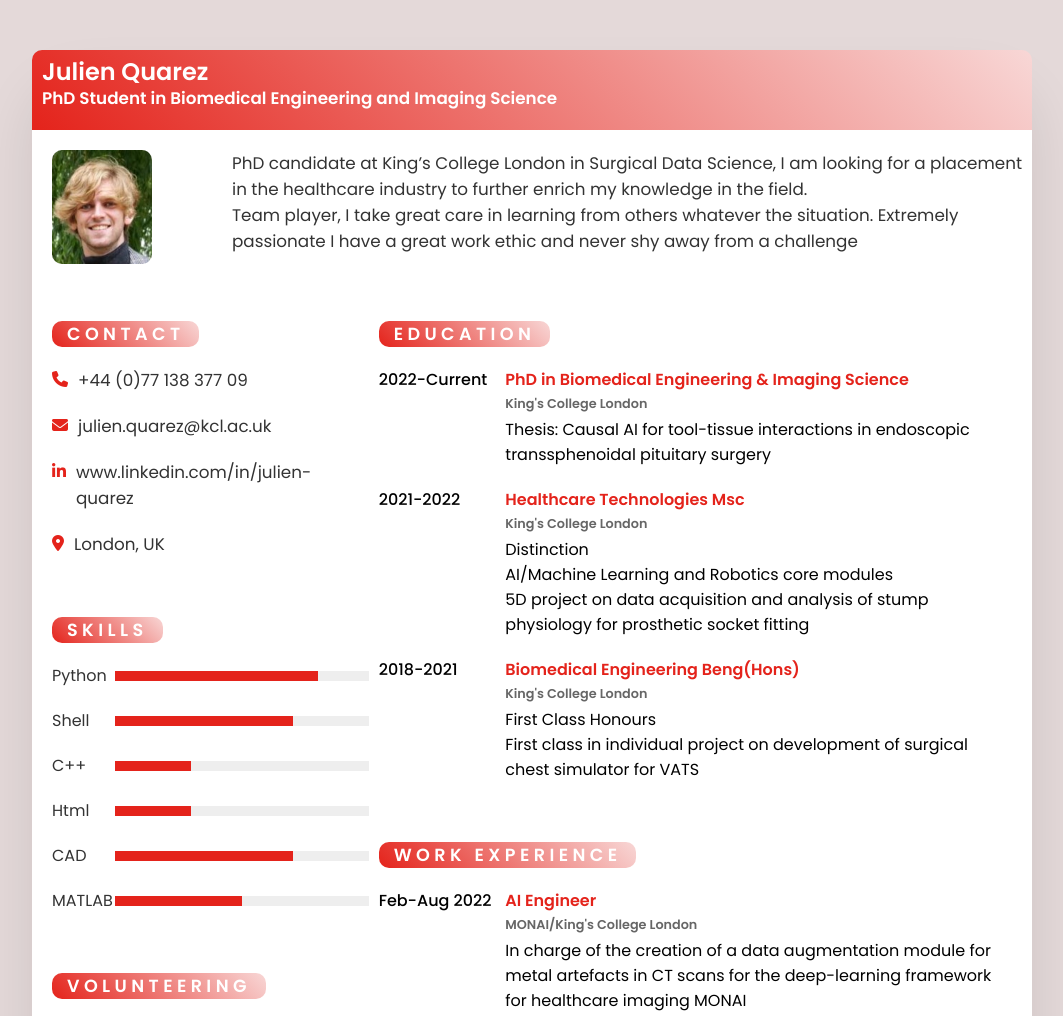
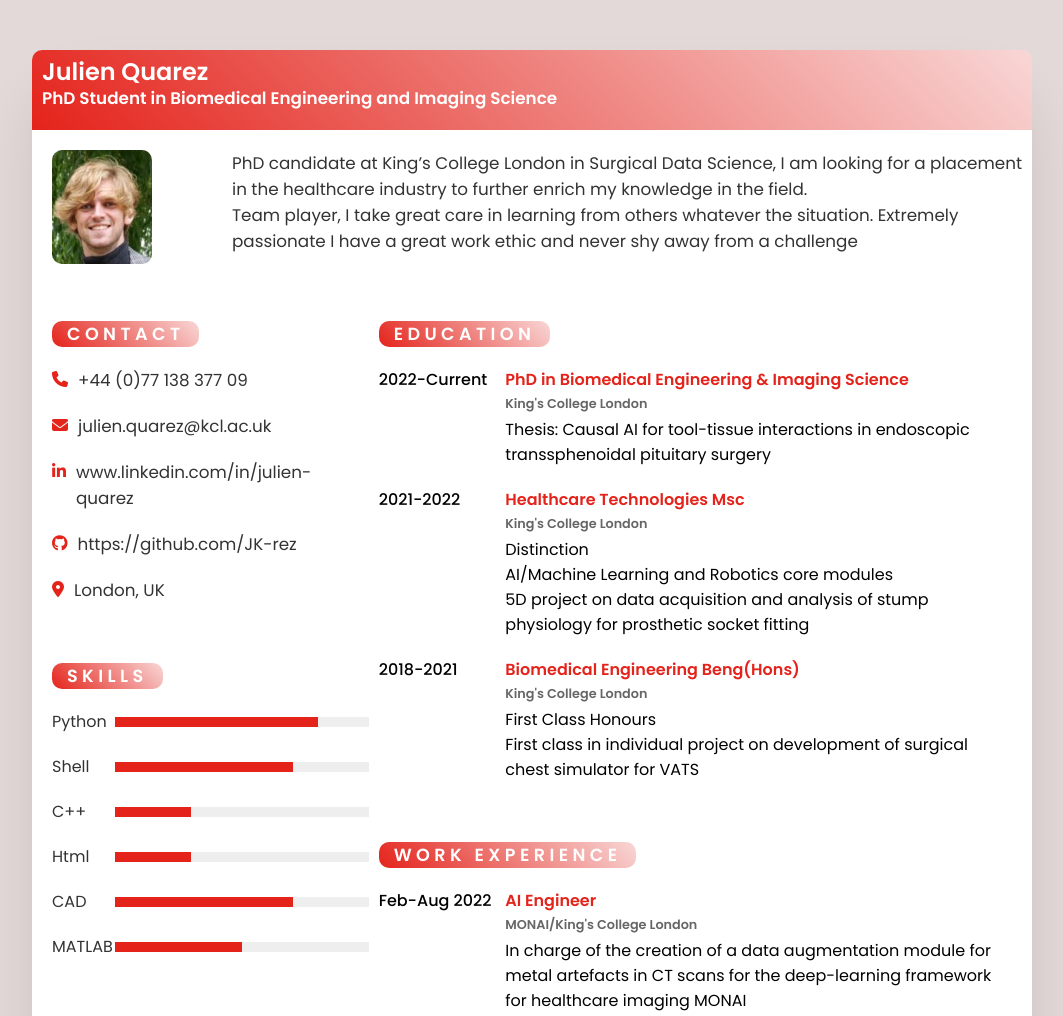
Before and after one commit to JK-rez/JK-rez.github.io, a plain HTML site: page index.html in a window 1280 px wide. Shown: the top 1016 px of the page, without its empty margins (108-1171 px from the left). Drawn offline with Linux system fonts and the light colour scheme.

Commit message:
Added github http

```diff
--- a/index.html
+++ b/index.html
@@ -43,6 +43,10 @@
                     <li>
                         <span class="icon"><i class="fa-brands fa-linkedin-in"></i></span>
                         <span class="text">www.linkedin.com/in/julien-quarez</span>
+                    </li>
+                    <li>
+                        <span class="icon"><i class="fa-brands fa-github"></i></span>
+                        <span class="text">https://github.com/JK-rez</span>
                     </li>
                     <li>
                         <span class="icon"><i class="fa-solid fa-location-dot"></i></span>
```
